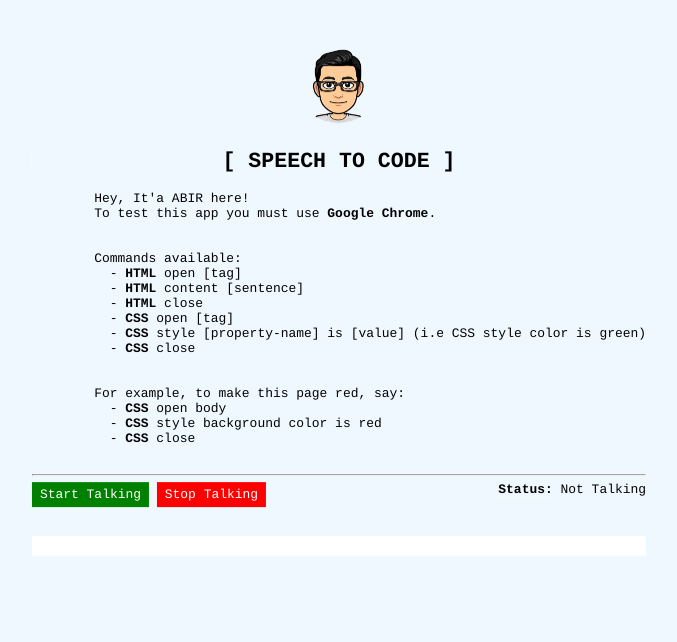
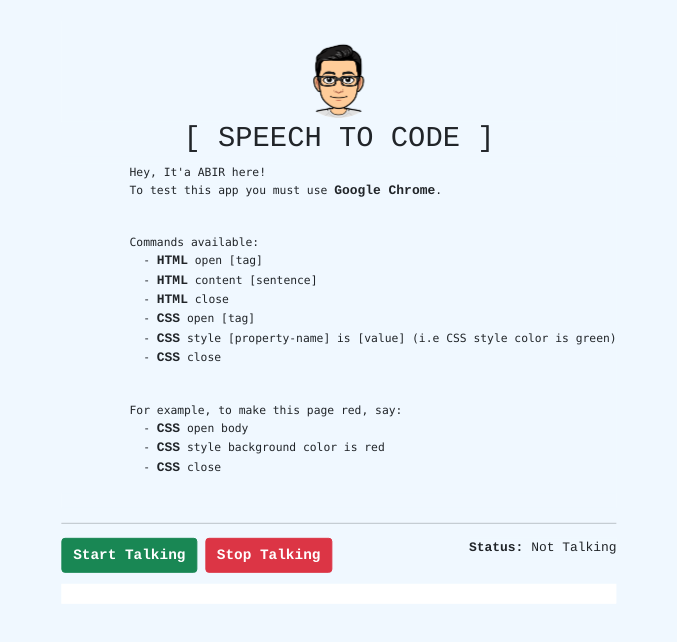
Before and after one commit to hbkabir004/SpeechToCode, a website: page index.html in a window 1280 px wide. Shown: the whole page, without its empty margins (301-978 px from the left). Drawn offline with Linux system fonts and the light colour scheme.

Commit message:
Bootstraps Added

```diff
--- a/css/style.css
+++ b/css/style.css
@@ -9,20 +9,6 @@ h2 {
   text-transform: uppercase;
 }
 
-button {
-  padding: 5px 8px;
-  color: white;
-  border: 0;
-}
-
-.bg-red {
-  background-color: red;
-}
-
-.bg-green {
-  background-color: green;
-}
-
 .centered {
   position: fixed;
   top: 10%;
@@ -32,18 +18,6 @@ button {
 
 img {
   width: 100px;
-}
-
-.center {
-  text-align: center;
-}
-
-.left {
-  float: left;
-}
-
-.right {
-  float: right;
 }
 
 span.blink {
--- a/index.html
+++ b/index.html
@@ -6,17 +6,25 @@
     <meta name="viewport" content="width=device-width, initial-scale=1.0" />
     <meta name="robots" content="noindex,no follow" />
     <title>Speech to Code - Aungstrome</title>
+    <!-- icon -->
     <link rel="shortcut icon" href="images/me.png" />
+    <!-- Custom CSS StyleSheet -->
     <link rel="stylesheet" href="css/style.css" />
+    <!-- Bootstrap StyleSheet -->
+    <link rel="stylesheet" href="/css/bootstrap.min.css">
+
   </head>
 
   <body>
     <div class="centered">
-      <div class="center">
-        <img src="./images/me.png" alt="Learn with Sumit Logo" />
+      <!-- LOGO Section-->
+      <div class="text-center">
+        <img src="./images/me.png" alt="Aungstrome Logo" />
         <h2>[ Speech to Code ]</h2>
       </div>
 
+      <!-- Descriptions and Commands Section-->
+      <section class="d-flex justify-content-center align-items-center">
         <pre>
           Hey, It'a ABIR here!
           To test this app you must use <b>Google Chrome</b>.
@@ -34,21 +42,29 @@
             - <b>CSS</b> style background color is red
             - <b>CSS</b> close
       </pre>
+      </section>
+
       <hr />
-      <div class="left">
-        <button class="bg-green" id="start">Start Talking</button>
-        <button class="bg-red" id="stop">Stop Talking</button>
-      </div>
+      <!-- Buttons and Status Section -->
+      <section class="float-start">
+        <button class="btn btn-success text-white-100 fw-bold" id="start">Start Talking</button>
+        <button class="btn btn-danger text-white-100 fw-bold" id="stop">Stop Talking</button>
+      </section>
 
-      <div class="right">
+      <section class="float-end">
         <span><b>Status:</b></span>
         <span id="status">Not Talking</span>
         <br />
         <span id="command"></span>
-      </div>
+      </section>
+
+      <!-- Preview Section -->
       <div id="preview"></div>
+
     </div>
 
+    <!-- JS Scripts -->
     <script src="js/index.js"></script>
+    <script src="js/bootstrap.min.js"></script>
   </body>
 </html>
```
Also changed, not shown: css/bootstrap.min.css (added), js/bootstrap.min.js (added). Lines whose indentation alone changed are shown as unchanged.
